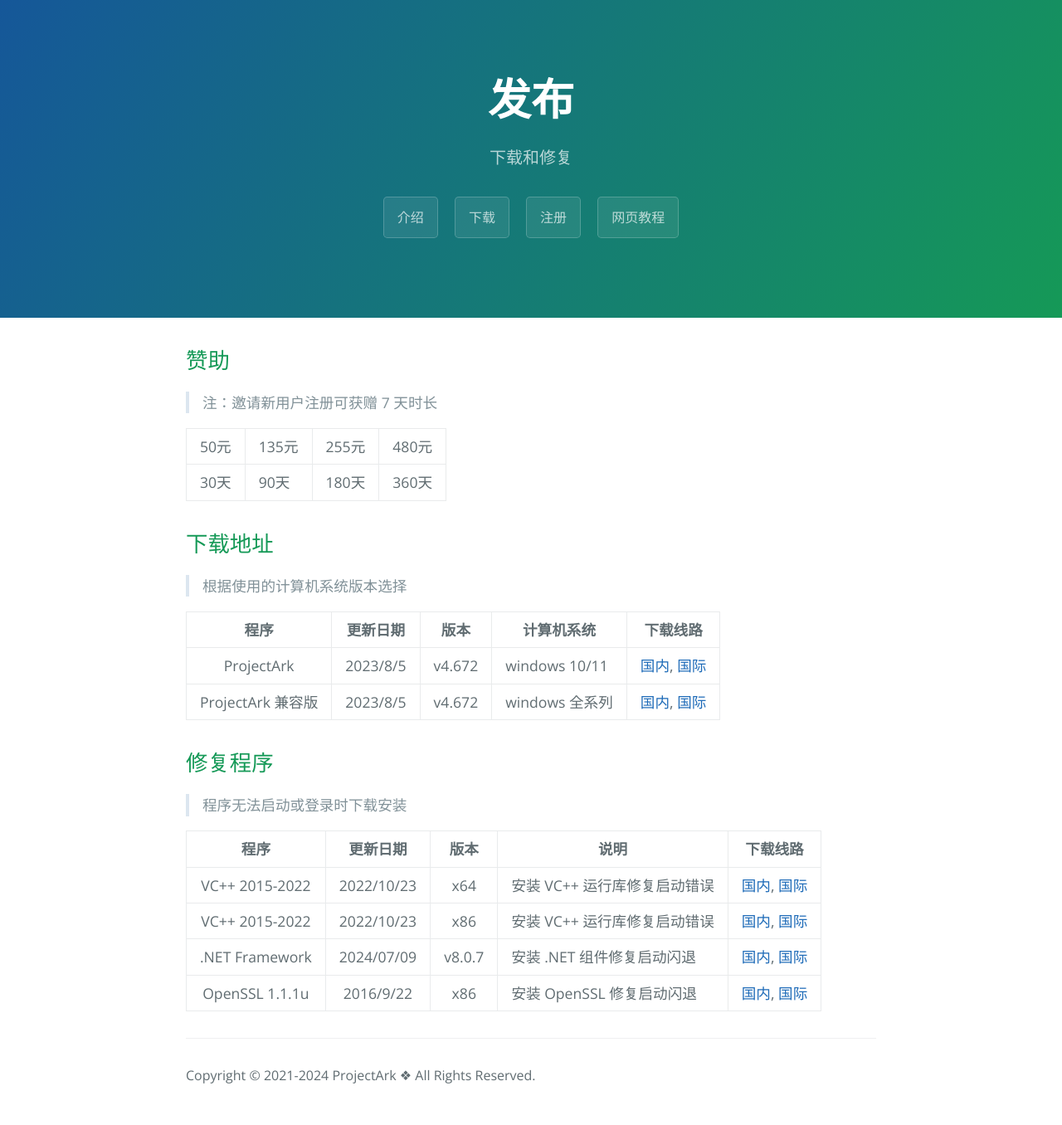
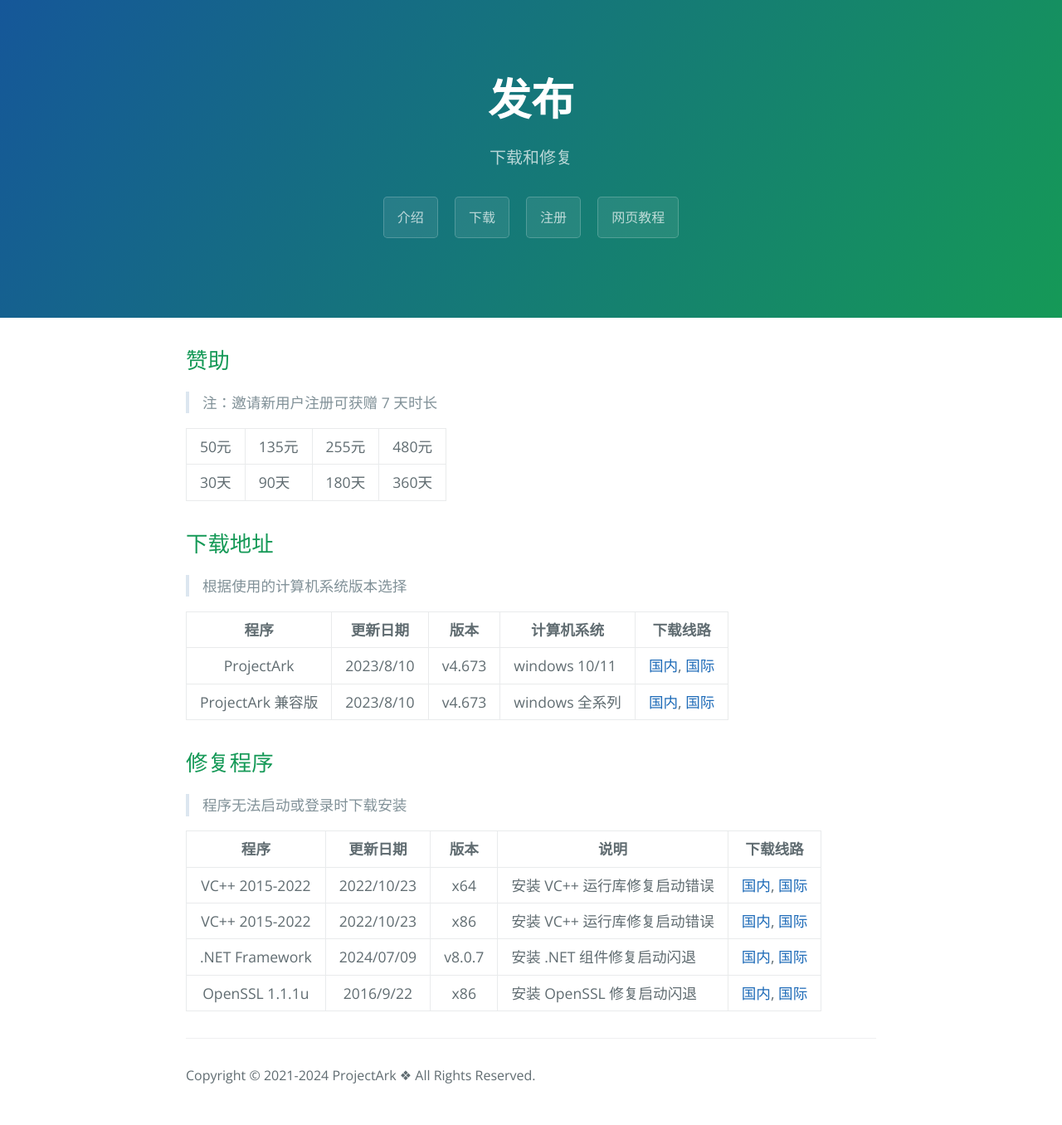
Before and after one commit to ProjectArkClub/ProjectArkClub.github.io, a Jekyll site: the page built from release.md, in a window 1280 px wide. Shown: the whole page at 83% size. Built offline with Jekyll 4.4.1, drawn with Linux system fonts in a browser that asks for light colours.

Commit message:
new version

```diff
--- a/_config.yml
+++ b/_config.yml
@@ -39,8 +39,8 @@
 bucket_url: https://download-projectark-1258640941.cos.ap-shanghai.myqcloud.com
 google_analytics: G-Q0B9W70VGJ
 projectArk: False
-projectArk_version: v4.672
-projectArk_version_update: 2023/8/5
+projectArk_version: v4.673
+projectArk_version_update: 2023/8/10
 projectArk_update_version: v3.7.9.0
 
 # Build settings
```
